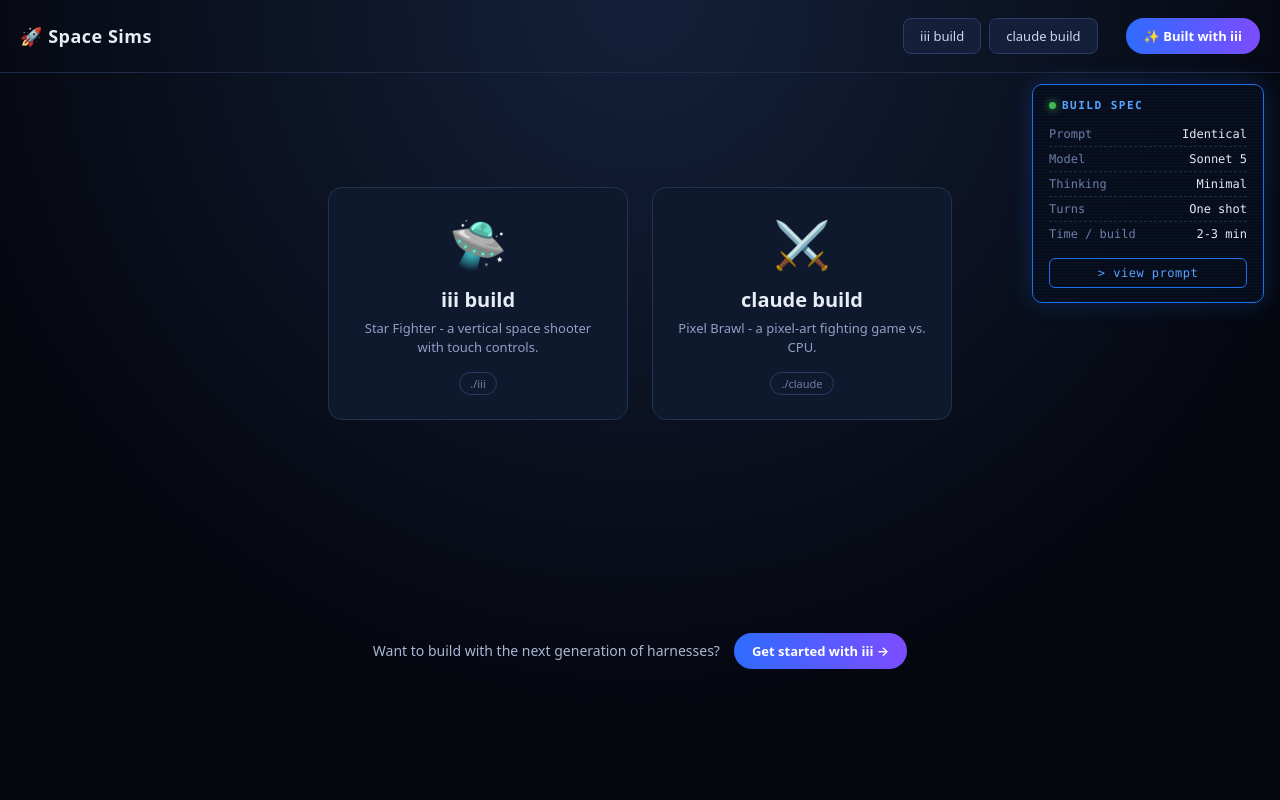
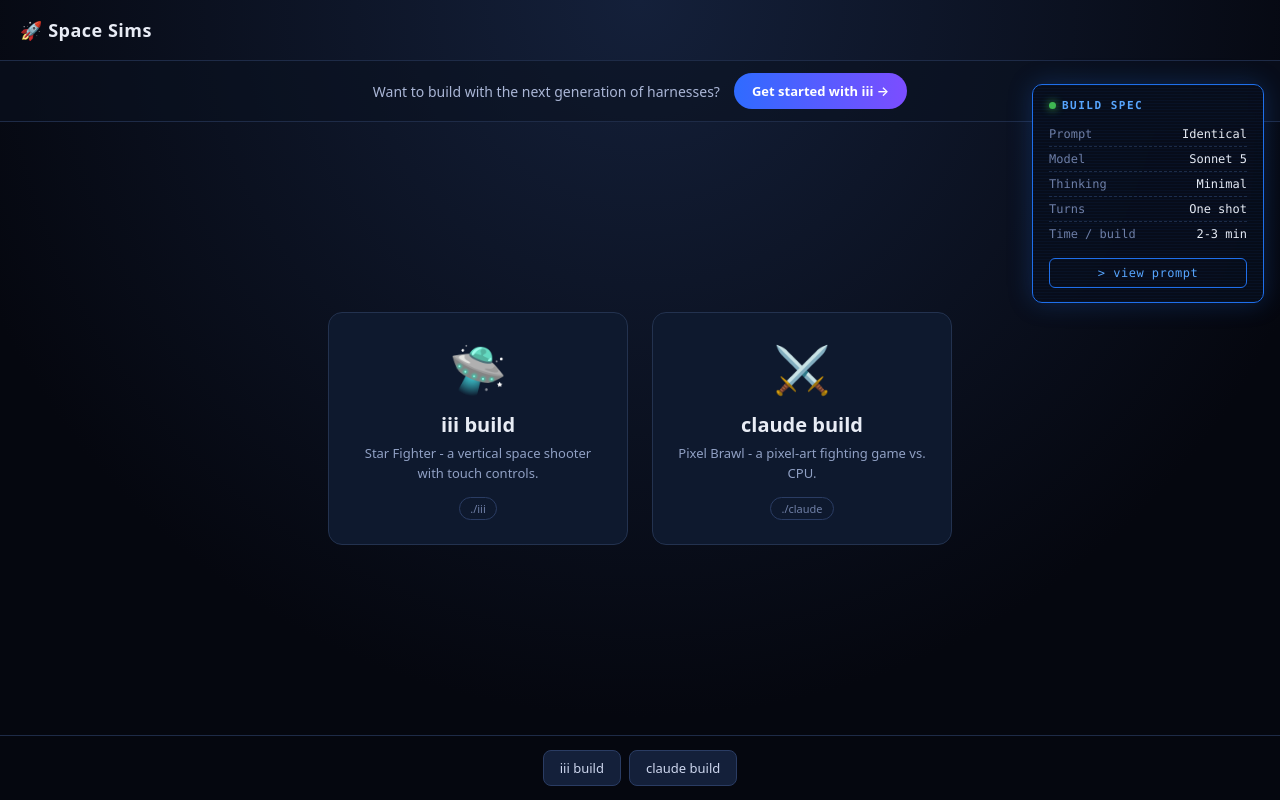
Before and after one commit to iii-hq/demos, a website: page index.html in a window 1280 px wide. Drawn offline with Linux system fonts and the light colour scheme.

Commit message:
Move CTA to persistent bar below nav; move build switcher below game window

```diff
--- a/index.html
+++ b/index.html
@@ -47,7 +47,6 @@
         color: #8a97b5;
       }
       .switcher {
-        margin-left: auto;
         display: flex;
         gap: 8px;
       }
@@ -170,8 +169,30 @@
         transform: translateY(-2px);
         box-shadow: 0 8px 24px rgba(124, 77, 255, 0.4);
       }
-      .header-cta {
-        margin-left: 12px;
+      /* Persistent CTA bar (below nav, always visible) */
+      #cta-bar {
+        display: flex;
+        justify-content: center;
+        align-items: center;
+        gap: 14px;
+        flex-wrap: wrap;
+        text-align: center;
+        padding: 12px 18px;
+        border-bottom: 1px solid #1e2b47;
+        background: rgba(10, 17, 32, 0.55);
+        color: #aab6d6;
+        font-size: 14px;
+      }
+      #cta-bar strong {
+        color: #e8ecf5;
+      }
+      /* Switcher bar (below the game window) */
+      #switcher-bar {
+        display: flex;
+        justify-content: center;
+        gap: 8px;
+        padding: 14px;
+        border-top: 1px solid #1e2b47;
       }
       #cta-banner {
         width: 100%;
@@ -335,18 +356,18 @@
   <body>
     <header>
       <h1>🚀 Space Sims</h1>
-      <div class="switcher">
-        <button data-game="iii">iii build</button>
-        <button data-game="claude">claude build</button>
-      </div>
+    </header>
+
+    <div id="cta-bar">
+      <span>Want to build with the next generation of harnesses?</span>
       <a
-        class="cta-link header-cta"
+        class="cta-link"
         href="https://iii.dev/docs/install"
         target="_blank"
         rel="noopener"
-        >✨ Built with iii</a
+        >Get started with iii →</a
       >
-    </header>
+    </div>
 
     <div id="chooser">
       <div class="card" data-game="iii">
@@ -360,16 +381,6 @@
         <h2>claude build</h2>
         <p>Pixel Brawl - a pixel-art fighting game vs. CPU.</p>
         <span class="tag">./claude</span>
-      </div>
-      <div id="cta-banner">
-        <span>Want to build with the next generation of harnesses?</span>
-        <a
-          class="cta-link"
-          href="https://iii.dev/docs/install"
-          target="_blank"
-          rel="noopener"
-          >Get started with iii →</a
-        >
       </div>
     </div>
 
@@ -429,6 +440,13 @@ Phase 6 - Polish and ship
 
     <div id="stage">
       <div id="loading">Loading…</div>
+    </div>
+
+    <div id="switcher-bar">
+      <div class="switcher">
+        <button data-game="iii">iii build</button>
+        <button data-game="claude">claude build</button>
+      </div>
     </div>
 
     <script>
```
